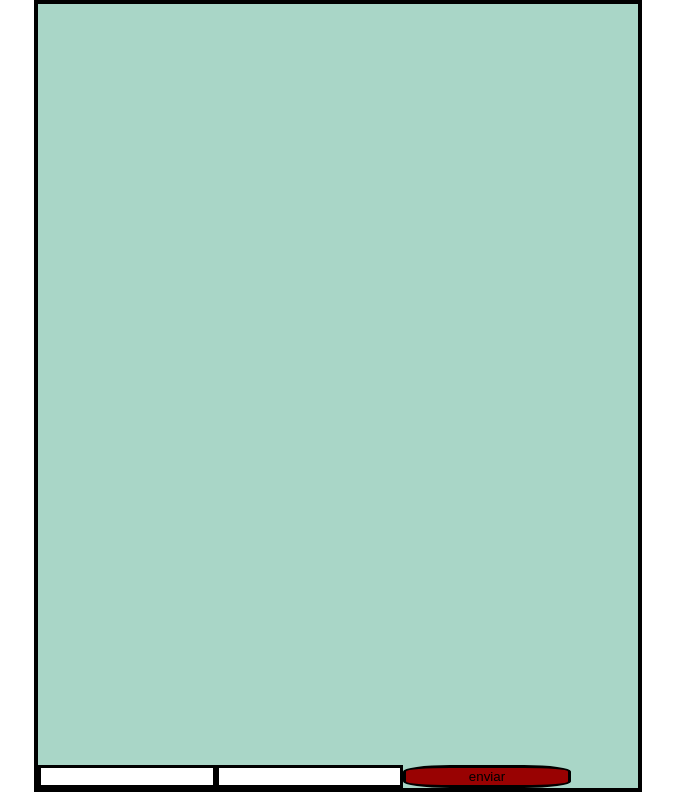
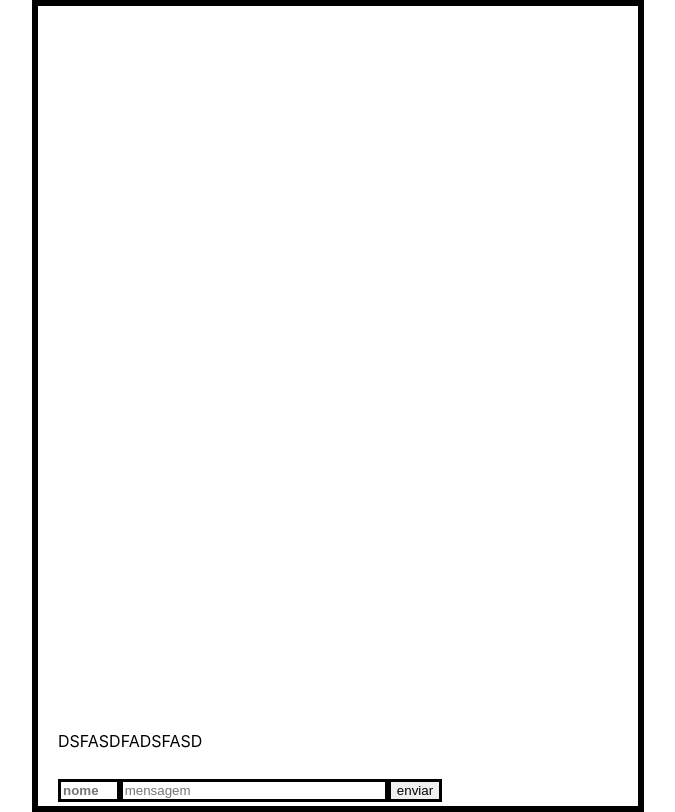
Before and after one commit to future4code/shaw-Mateus-Almeida, a React (Create React App) app in the folder modulo2/projeto-whatslab/whatslabs/: page / in a window 1280 px wide. Shown: the whole page, without its empty margins (302-977 px from the left). Built offline with nearby package versions, Linux system fonts and the light colour scheme.

Commit message:
fazendo-os-eventos

```diff
--- a/modulo2/projeto-whatslab/whatslabs/src/App.js
+++ b/modulo2/projeto-whatslab/whatslabs/src/App.js
@@ -3,23 +3,43 @@ import './App.css';
 import React from 'react';
 import { render } from '@testing-library/react';
 import styled from "styled-components";
+import styledComponents from 'styled-components';
+
+const Paizao = styled.div`
+display: flex;
+align-itens: center;
+justify-content: center;
+box-sizing:border-box;
+text-align:center;
+
+`
+
+
+
+
 
 const MainDiv = styled.div`
 display: flex;
-justify-content: center;
-flex-direction:column;
-align-items: center;
+  flex-direction: column;
+  justify-content: flex-end;
+  align-items:flex-start;
+  margin:0px;
+  width: 600px;
+  height:100vh;
+  border: 6px solid black;
 
 
 
 `
+// set state e o que eu crio ,setstate e para auterar o estado
 const Borda = styled.div`
-width: 600px;
-height: 98vh;
-border: 4px solid black;
-background-color: rgba(104, 184, 157, 0.568);
-align-items:  end;
 display: flex;
+flex-direction: column;
+justify-content: flex-end;
+align-items: flex-start;
+width: 580px;
+height: 100vh;
+padding: 20px;
 
 `
 /*
@@ -29,28 +49,102 @@ flex-direction: row;
 width; 100%;
 `
 */
+const Mensagen = styledComponents.div`
 
-function App(props) {
-
-
-  return(
-    <MainDiv>
-  <Borda >
+display: flex;
+flex-direction: column;
+justify-content:center;
+margin-bottom: 28px;
 
 
 
-  <input className="nome"/>
-  <input className="a"/>
-  <button className="b">enviar </button>
+`
+ const  Nomeu = styledComponents.input`
+ width: 12%;
+  border: 4%;
+  border: 3px solid black;
+
+  margin-bottom: -16px;
+  font-weight:bold;
+ `
+const Mens = styledComponents.input`
+width: 60%;
+    border: 20%;
+    border: 3px solid black;
+    left:  0px;
+    margin-bottom: -16px;
+
+
+`
+const Enviarr = styledComponents.button`
+border: 8%;
+border: 3px solid black;
+left:  0px;
+margin-bottom: -16px;
+
+`
+const BoxInput = styledComponents.div`
+display:flex;
+margin:0px;
+backgroundcolor: rgb(153, 2, 2);
+
+`
+
+
+/*function App(props) { */
+class App extends React.Component {
+ state ={
+    controleMensagem:"",
+    controleNomeu:""
+
+ }
+ onChangeNomeu=(event)=>{
+   this.setState({controleNomeu: event.target.value})
+   console.log(this.state.controleNomeu)
+ }
+   onChangeMensagem =(event)=>{
+    this.setState({controleMensagem: event.target.value})
+    console.log(this.state.controleMensagem)
+
+
+  }
+  onClikButton =()=>{
+    this.setState({controleNomeu:""})
+    this.setState({controleMensagem:""})
+  }
 
 
 
 
+
+render(){
+
+
+
+
+
+
+  return(
+    <Paizao>
+    <MainDiv>
+
+  <Borda >
+  <Mensagen> DSFASDFADSFASD</Mensagen>
+  <BoxInput>
+  <Nomeu onChange={this.onChangeNomeu}
+  value={this.state.controleNomeu}
+  placeholder='nome'/>
+  <Mens onChange={this.onChangeMensagem}
+  value={this.state.controleMensagem}  placeholder='mensagem'/>
+  <Enviarr  onClick={this.onClikButton} type='submit'>enviar </Enviarr>
+  </BoxInput>
   </Borda>
-
   </MainDiv>
-
+  </Paizao>
   )
+  }
 }
 
+
+
 export default App;
```
